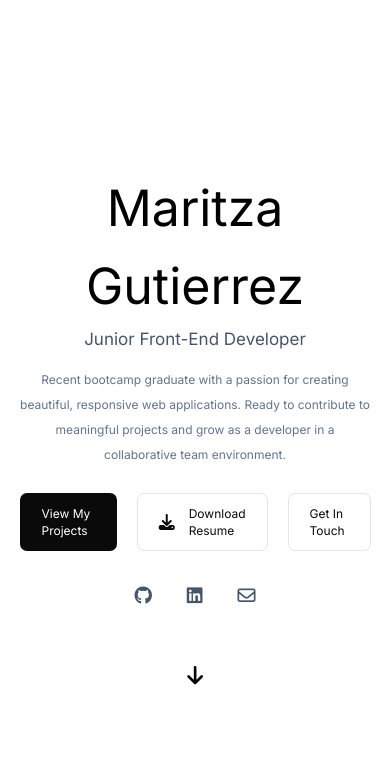
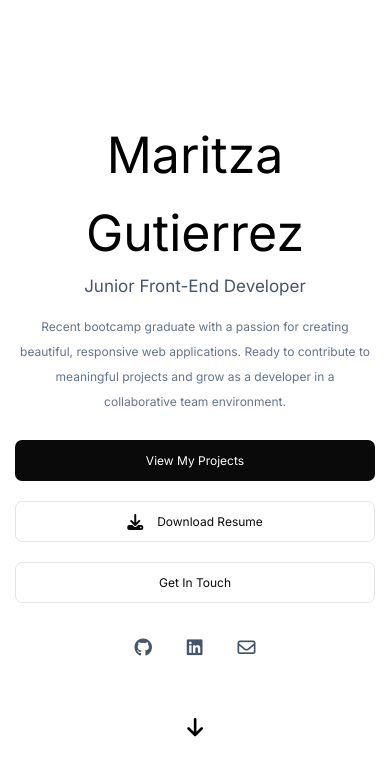
Before and after one commit to Mariii209/maritza-portfolio, a React (Create React App) app: page / in a window 390 px wide. Shown: the top 776 px of the page. Built offline with nearby package versions, Linux system fonts and the light colour scheme.

Commit message:
Add responsive styles for Home links on small screens
Introduces flex column layout and fixed width for .Home-links and .Home-links__item classes to improve mobile responsiveness.

```diff
--- a/src/Home.css
+++ b/src/Home.css
@@ -143,6 +143,15 @@
     font-size: 12px;
   }
 
+  .Home .Home-links {
+    display: flex;
+    flex-direction: column;
+  }
+
+  .Home .Home-links__item {
+    width: 360px;
+  }
+
   .Home .Home-socials a {
     font-size: 18px;
   }
```
